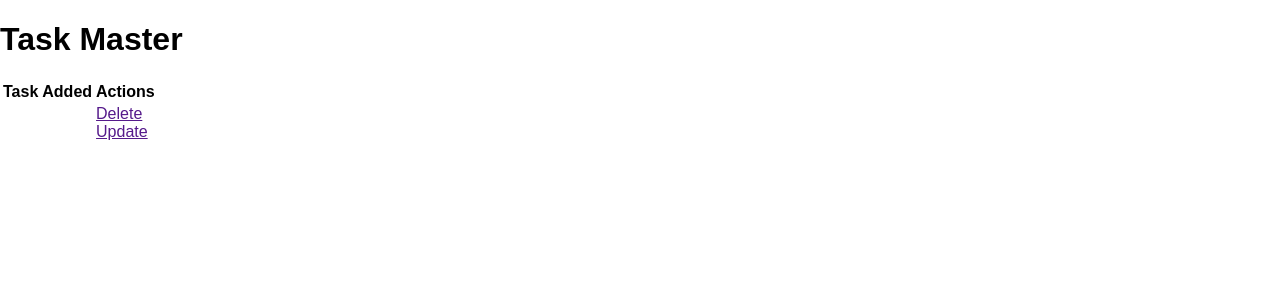
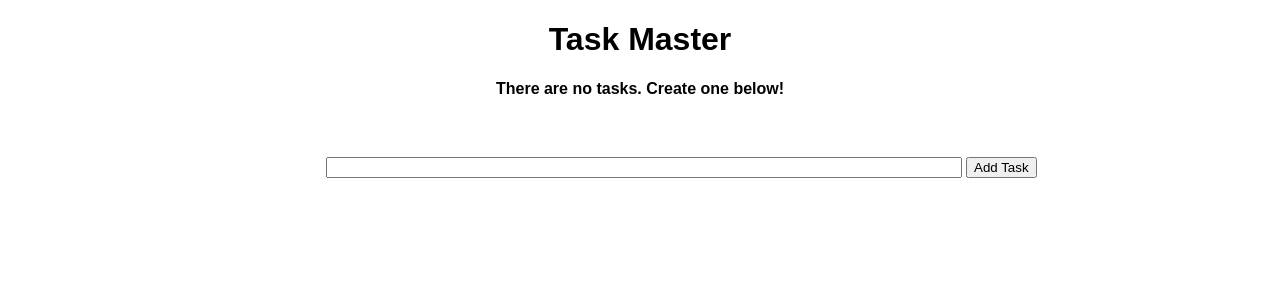
Before and after one commit to ViraAkshat/FirstFlaskApp, a Flask app: page / in a window 1280 px wide. Shown: the top 300 px of the page. Run offline with Flask 2, Linux system fonts and the light colour scheme; data that the repository does not hold is empty.

Commit message:
Add delete and update functionality
Added update.html which acts as update page for the task
Added snippets for handling POST, handles update and delete functions

```diff
--- a/app.py
+++ b/app.py
@@ -1,4 +1,4 @@
-from flask import Flask, render_template, url_for
+from flask import Flask, render_template, url_for, request, redirect
 from flask_sqlalchemy import SQLAlchemy
 from datetime import datetime
 
@@ -17,9 +17,46 @@ class Todo(db.Model):
         ### returns the task's id
         return '<Task %r>' % self.id
 
-@app.route('/')
+@app.route('/', methods=['POST', 'GET'])   # Route decorator
 def index():
-    return render_template('index.html')
+    if request.method == 'POST':
+        task_content = request.form['content']  # input tag with name=content
+        new_task = Todo(content=task_content)
+
+        try:
+            db.session.add(new_task)
+            db.session.commit()
+            return redirect('/')
+        except:
+            return 'There was an error adding your task'
+    else:
+        tasks = Todo.query.order_by(Todo.date_created).all()   # looks at all created tasks, sorts by date and returns the list
+        return render_template('index.html', tasks=tasks)
+
+@app.route('/delete/<int:id>')
+def delete(id):
+    task_to_delete = Todo.query.get_or_404(id)
+
+    try:
+        db.session.delete(task_to_delete)
+        db.session.commit()
+        return redirect('/')
+    except:
+        return 'There was a problem deleting that task'
+
+@app.route('/update/<int:id>', methods=['GET', 'POST'])
+def update(id):
+    task = Todo.query.get_or_404(id)
+    if request.method == 'POST':
+        task.content = request.form['content']
+
+        try:
+            db.session.commit()
+            return redirect('/')
+        except:
+            return 'There was a problem in updating the task'
+    else:
+        return render_template('update.html', task=task)
 
 if __name__ == "__main__":
     app.run(debug=True)
--- a/static/css/main.css
+++ b/static/css/main.css
@@ -2,3 +2,32 @@ body {
     margin: 0;
     font-family: sans-serif;
 }
+
+td {
+    text-align: center;
+    padding: 5px;
+}
+
+.form {
+    margin-top: 20px;
+}
+
+#content {
+    width: 70%;
+    margin-left: 15%;
+}
+
+table, td, th {
+    border: 1px solid black;
+    align-items: center;
+    width: 70%;
+    margin-left: 15%;
+}
+
+
+
+.content {
+    align-items: center;
+    width: 70%;
+    margin-left: 15%;
+}
--- a/templates/index.html
+++ b/templates/index.html
@@ -1,28 +1,43 @@
 {% extends 'base.html' %}
 
 {% block head %}
-
+<title>Task Master</title>
 {% endblock %}
 
 {% block body %}
 <div class="content">
-    <h1>Task Master</h1>
-
+    <h1 style="text-align: center;">Task Master</h1>
+    {% if tasks|length < 1 %}
+    <h4 style="text-align: center;">There are no tasks. Create one below!</h4>
+    {% else %}
     <table>
         <tr>
             <th>Task</th>
             <th>Added</th>
             <th>Actions</th>
         </tr>
+        {% for task in tasks %}
         <tr>
-            <td></td>
-            <td></td>
+            <td> {{ task.content }} </td>
+            <td> {{ task.date_created.date() }} </td>
             <td>
-                <a href="">Delete</a>
+                <a href="/delete/{{task.id}}">Delete</a>
                 <br>
-                <a href="">Update</a>
+                <a href="/update/{{task.id}}">Update</a>
             </td>
         </tr>
+        {% endfor %}
     </table>
+
+    {% endif %}
+
+    <br>
+    <div class="form">
+        <form action="/" method="POST">
+            <input type="text", name="content" id="content">
+            <input type="submit" value="Add Task">
+        </form>
+    </div>
+
 </div>
 {% endblock %}
```
Also changed, not shown: templates/update.html (added, +21 -0 lines), README.md, instance/test.db.
